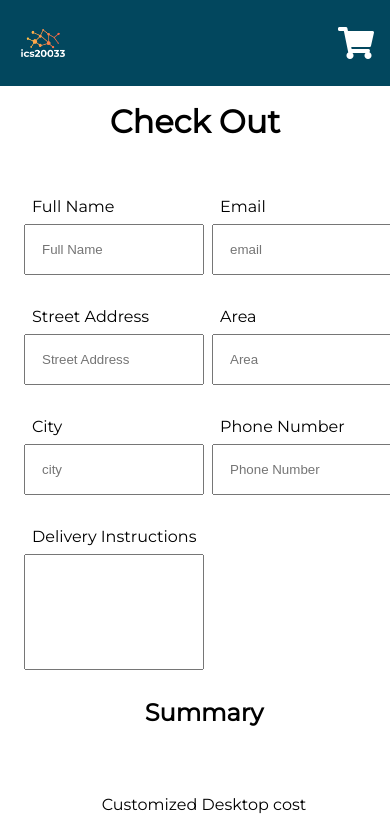
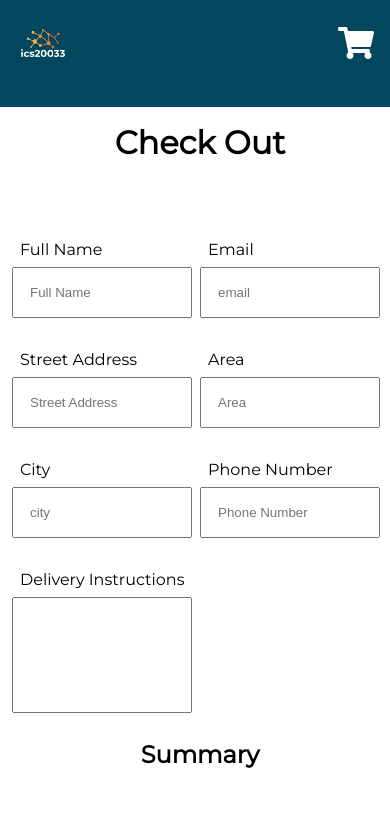
Before and after one commit to Leonardpepa/Web-development-assigment, a plain HTML site: page cart.html in a window 390 px wide. Shown: the top 827 px of the page. Drawn offline with Linux system fonts and the light colour scheme.

Commit message:
responsivness details

```diff
--- a/css/cart.css
+++ b/css/cart.css
@@ -1,5 +1,4 @@
 .title {
-  margin: 1rem 1.5rem;
   padding: 1rem;
   text-align: center;
 }
@@ -13,6 +12,7 @@
 }
 #main {
   background-color: white;
+  width: fit-content;
 }
 .wrapper-container {
   background-color: white;
@@ -121,10 +121,6 @@
     width: fit-content;
     place-items: center;
   }
-  .title {
-    margin: 0;
-    text-align: center;
-  }
   .form input {
     width: 10rem;
   }
@@ -157,7 +153,7 @@
     justify-self: end;
   }
   .form {
-    padding: 0.5rem;
+    margin-left: 0;
   }
   .products {
     max-width: 85%;
@@ -165,4 +161,7 @@
   .form input {
     width: 9rem;
   }
+  .title {
+    padding: 1rem 0;
+  }
 }
```
